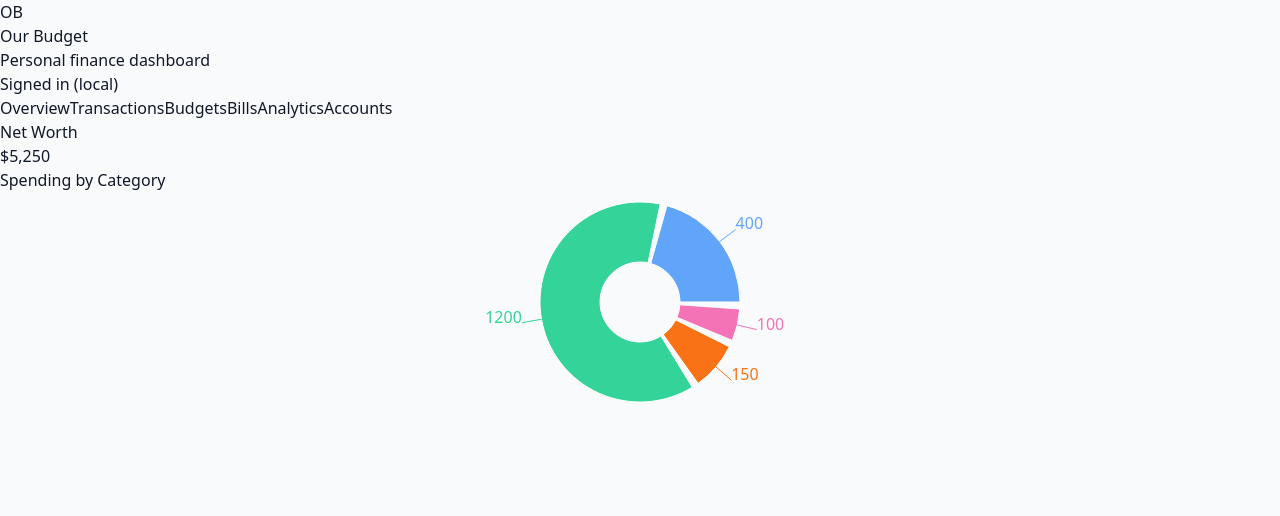
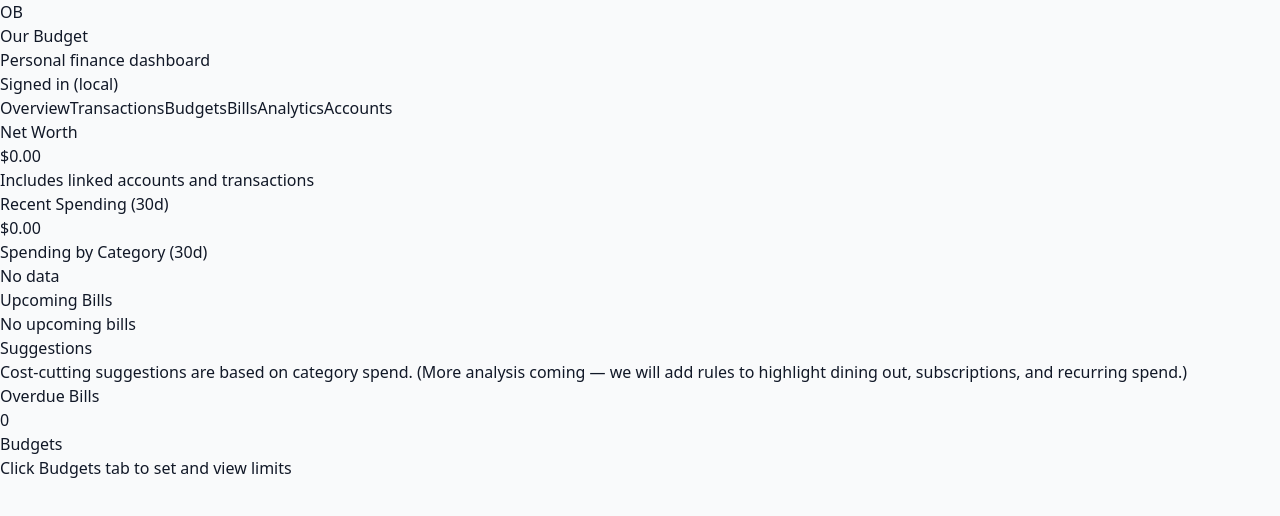
Before and after one commit to sniders84/Our-Budget, a Next.js app: page / in a window 1280 px wide. Shown: the top 516 px of the page. Built offline with nearby package versions, Linux system fonts and the light colour scheme.

Commit message:
Update OverviewTab.js

```diff
--- a/components/OverviewTab.js
+++ b/components/OverviewTab.js
@@ -1,23 +1,127 @@
+import { useEffect, useMemo, useState } from 'react'
 import Charts from './Charts'
+import { read, BILLS_KEY, BUDGET_KEY, TX_KEY, read as _read } from '../lib/storage'
+import { read as readRaw } from '../lib/storage'
+
+const fmt = n => `$${Number(n || 0).toLocaleString(undefined, {minimumFractionDigits:2, maximumFractionDigits:2})}`
+
+// we will import directly from storage helper
+import * as storage from '../lib/storage'
 
 export default function OverviewTab() {
-  const dummyData = [
-    { name: 'Groceries', value: 400 },
-    { name: 'Rent', value: 1200 },
-    { name: 'Entertainment', value: 150 },
-    { name: 'Transport', value: 100 },
-  ]
+  const [txs, setTxs] = useState([])
+  const [bills, setBills] = useState([])
+  const [budgets, setBudgets] = useState([])
+
+  useEffect(() => {
+    setTxs(storage.read(storage.TX_KEY))
+    setBills(storage.read(storage.BILLS_KEY))
+    setBudgets(storage.read(storage.BUDGET_KEY))
+  }, [])
+
+  // net assets approximation: sum of account balances (if accounts exist) else sum of txs (simple)
+  const netWorth = useMemo(() => {
+    const accounts = storage.read(storage.ACCOUNTS_KEY)
+    if (accounts && accounts.length > 0) {
+      return accounts.reduce((s, a) => s + Number(a.balance || 0), 0)
+    }
+    // fallback: sum of credits minus debits
+    return txs.reduce((s, t) => s + Number(t.amount || 0), 0)
+  }, [txs])
+
+  const upcomingBills = useMemo(() => {
+    const today = new Date()
+    return bills
+      .map(b => ({ ...b, due: new Date(b.dueDate) }))
+      .filter(b => b.due >= new Date(today.getFullYear(), today.getMonth(), 1) && (!b.paid))
+      .sort((a,b)=>a.due - b.due)
+  }, [bills])
+
+  const overdue = useMemo(() => {
+    const today = new Date()
+    return bills.filter(b => !b.paid && new Date(b.dueDate) < today)
+  }, [bills])
+
+  // spending by category for last 30 days
+  const byCategory = useMemo(() => {
+    const map = {}
+    const cutoff = new Date()
+    cutoff.setMonth(cutoff.getMonth() - 1)
+    txs.forEach(t => {
+      const cat = t.category || 'Uncategorized'
+      const date = new Date(t.date)
+      if (date >= cutoff) {
+        map[cat] = (map[cat] || 0) + Math.abs(Number(t.amount || 0))
+      }
+    })
+    return Object.entries(map).map(([name, value]) => ({ name, value }))
+  }, [txs])
 
   return (
-    <div className="grid md:grid-cols-2 gap-4">
-      <div className="bg-white p-4 rounded shadow">
-        <h2 className="font-semibold mb-2">Net Worth</h2>
-        <div className="text-3xl font-bold">$5,250</div>
+    <div className="grid grid-cols-1 lg:grid-cols-3 gap-6">
+      <div className="lg:col-span-2 space-y-6">
+        <div className="bg-white p-5 rounded-xl shadow flex items-center justify-between">
+          <div>
+            <div className="text-sm text-slate-500">Net Worth</div>
+            <div className="text-3xl font-bold">{fmt(netWorth)}</div>
+            <div className="mt-2 text-sm text-slate-600">Includes linked accounts and transactions</div>
+          </div>
+          <div className="w-48">
+            <div className="text-sm text-slate-500">Recent Spending (30d)</div>
+            <div className="text-2xl font-semibold">{fmt(byCategory.reduce((s,x)=>s + x.value,0))}</div>
+          </div>
+        </div>
+
+        <div className="bg-white p-5 rounded-xl shadow grid grid-cols-1 md:grid-cols-2 gap-4">
+          <div>
+            <h3 className="text-sm font-medium text-slate-700 mb-2">Spending by Category (30d)</h3>
+            <Charts type="pie" data={byCategory} height={240} />
+          </div>
+
+          <div>
+            <h3 className="text-sm font-medium text-slate-700 mb-2">Upcoming Bills</h3>
+            {upcomingBills.length === 0 ? (
+              <div className="text-sm text-slate-500">No upcoming bills</div>
+            ) : (
+              <ul className="space-y-2">
+                {upcomingBills.slice(0,6).map(b => (
+                  <li key={b.id} className="flex items-center justify-between border rounded p-2">
+                    <div>
+                      <div className="font-medium">{b.name}</div>
+                      <div className="text-xs text-slate-500">{new Date(b.dueDate).toLocaleDateString()}</div>
+                    </div>
+                    <div className={`font-medium ${b.paid ? 'text-green-600' : 'text-slate-700'}`}>${Number(b.amount).toFixed(2)}</div>
+                  </li>
+                ))}
+              </ul>
+            )}
+          </div>
+        </div>
+
+        <div className="bg-white p-5 rounded-xl shadow">
+          <h3 className="text-sm font-medium text-slate-700 mb-3">Suggestions</h3>
+          <div className="text-sm text-slate-600">Cost-cutting suggestions are based on category spend. (More analysis coming — we will add rules to highlight dining out, subscriptions, and recurring spend.)</div>
+        </div>
       </div>
-      <div className="bg-white p-4 rounded shadow">
-        <h2 className="font-semibold mb-2">Spending by Category</h2>
-        <Charts type="pie" data={dummyData} />
-      </div>
+
+      <aside className="space-y-6">
+        <div className="bg-white p-4 rounded-xl shadow">
+          <div className="text-sm text-slate-500">Overdue Bills</div>
+          <div className="text-xl font-semibold mt-2">{overdue.length}</div>
+          {overdue.length > 0 && (
+            <ul className="mt-3 space-y-2">
+              {overdue.slice(0,3).map(b => (
+                <li key={b.id} className="text-sm text-rose-600">{b.name} — due {new Date(b.dueDate).toLocaleDateString()}</li>
+              ))}
+            </ul>
+          )}
+        </div>
+
+        <div className="bg-white p-4 rounded-xl shadow">
+          <div className="text-sm text-slate-500">Budgets</div>
+          <div className="mt-2 text-sm text-slate-600">Click Budgets tab to set and view limits</div>
+        </div>
+      </aside>
     </div>
   )
 }
```
